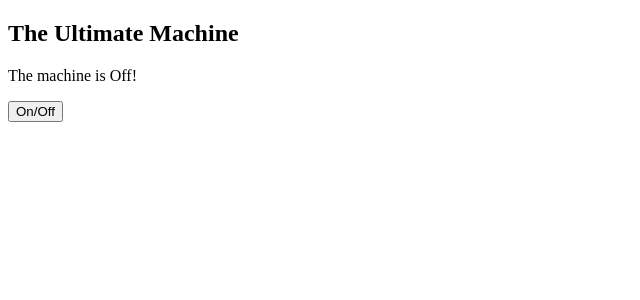
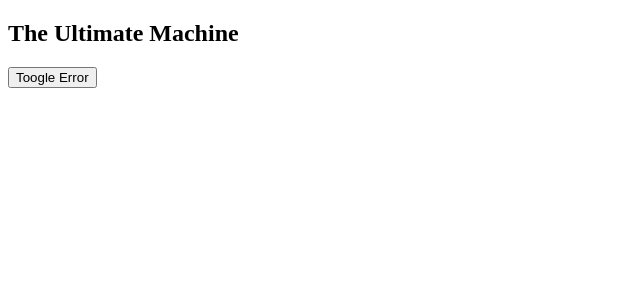
Before and after one commit to Maamun/ultCoReact, a React (Create React App) app in the folder ult-react-co/: page / in a window 1280 px wide. Shown: the top 300 px of the page, without its empty margins (0-640 px from the left). Built offline with nearby package versions, Linux system fonts and the light colour scheme.

Commit message:
Conditional with boolean AND operator

```diff
--- a/ult-react-co/src/UltimateMachine.js
+++ b/ult-react-co/src/UltimateMachine.js
@@ -1,20 +1,24 @@
 import React, {useState} from 'react';
 
-const OnMessage = () => <p>The machine is On!</p>
-const OffMessage = () => <p>The machine is Off!</p>
+const ErrorMessage = () => <p>Oh noes you broke it!</p>
+
 /* components always starts with CAPITAL LETTER !!! */
 const UltimateMachine =  () => {
 
-    const [isOn, setIsOn] = useState(false)
+    const [showError, setShowError] = useState(false)
 
     const onClickHandler = () => {
-        setIsOn(s => !s)
+        setShowError(i => !i)
     }
 
     return (<section>
     <h1>The Ultimate Machine</h1>
-    {isOn? <OnMessage /> : <OffMessage />}
-    <button type='button' onClick={onClickHandler}>On/Off</button>
+    {showError && <ErrorMessage />}
+    {/* boolean AND operator */}
+    <button
+            type='button'
+            onClick={onClickHandler}
+            aria-pressed={showError}>Toogle Error</button>
 
     </section>)
 }
```
